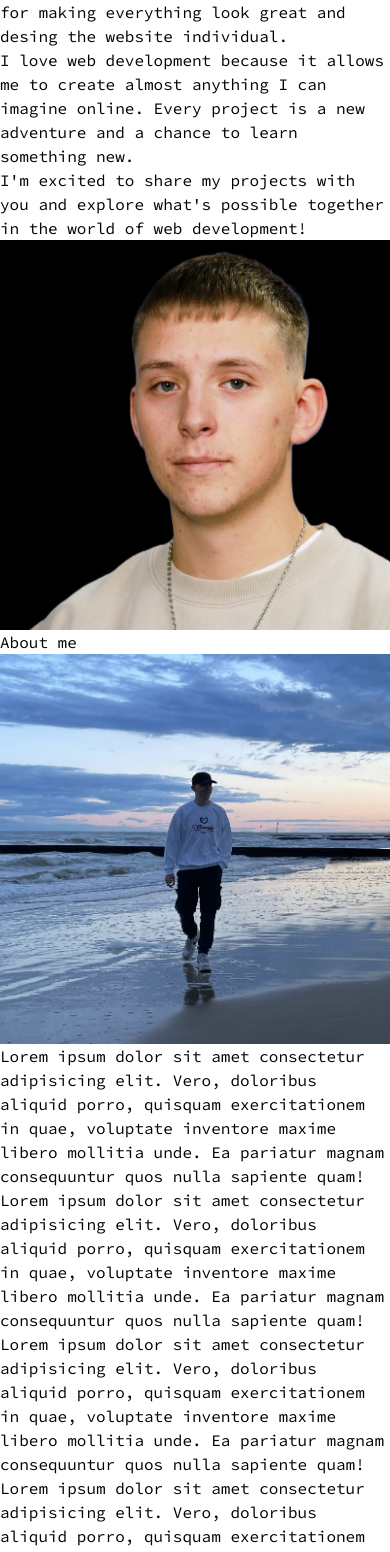
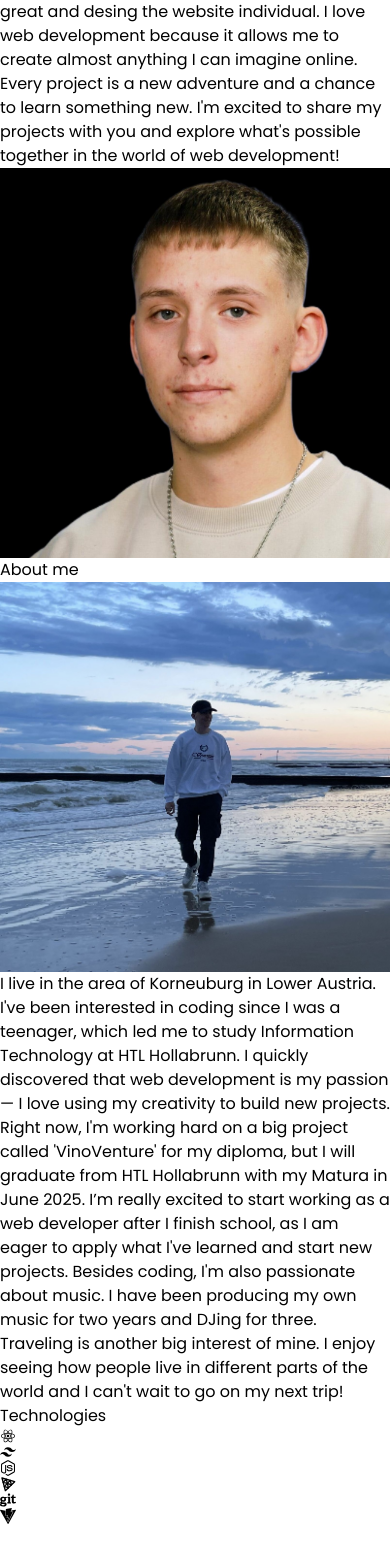
Before and after one commit to 13nico01/portfolio, a React (Vite) app: page / in a window 390 px wide. Shown: the part 435-1987 px from the top of the page. After the commit the page ends 1959 px from the top, so only its background shows below. Built offline with nearby package versions, Linux system fonts and the light colour scheme.

Commit message:
added technologies component

```diff
--- a/src/App.jsx
+++ b/src/App.jsx
@@ -2,6 +2,7 @@ import React from "react";
 import Navbar from "./Components/Navbar";
 import Hero from "./Components/Hero";
 import About from "./Components/About";
+import Technologies from "./Components/Technologies";
 
 const App = () => {
   return (
@@ -13,6 +14,7 @@ const App = () => {
         <Navbar />
         <Hero />
         <About />
+        <Technologies/>
       </div>
     </div>
   );
--- a/src/Components/About.jsx
+++ b/src/Components/About.jsx
@@ -1,41 +1,25 @@
 import aboutPic from "../assets/images/nico-ocean.jpg";
+import { ABOUT_TEXT } from "../Constants";
 
 const About = () => {
   return (
     <div className="border-b border-neutral-900 pb-4">
-      <h2 className="my-20 text-center text-4xl font-light bg-gradient-to-r from-slate-200 to-neutral-500 bg-clip-text text-transparent">
+      <h2 className="mt-28 mb-8 lg:mb-24 text-center text-4xl font-light bg-gradient-to-r from-slate-200 to-neutral-500 bg-clip-text text-transparent">
         About me
       </h2>
       <div className="flex flex-wrap">
         <div className="w-full lg:w-1/2 lg:p-4">
           <div className="flex items-center justify-center">
-            <img className=" rounded-2xl h-96 my-2" src={aboutPic} alt="About Picture" />
+            <img
+              className=" rounded-2xl h-96 w-96 mb-8"
+              src={aboutPic}
+              alt="About Picture"
+            />
           </div>
         </div>
         <div className="w-full lg:w-1/2 sm:py-4">
           <div className="flex justify-center">
-            <p className=" tracking-tighter my-2 leading-7">
-              Lorem ipsum dolor sit amet consectetur adipisicing elit. Vero,
-              doloribus aliquid porro, quisquam exercitationem in quae,
-              voluptate inventore maxime libero mollitia unde. Ea pariatur
-              magnam consequuntur quos nulla sapiente quam!
-              Lorem ipsum dolor sit amet consectetur adipisicing elit. Vero,
-              doloribus aliquid porro, quisquam exercitationem in quae,
-              voluptate inventore maxime libero mollitia unde. Ea pariatur
-              magnam consequuntur quos nulla sapiente quam!
-              Lorem ipsum dolor sit amet consectetur adipisicing elit. Vero,
-              doloribus aliquid porro, quisquam exercitationem in quae,
-              voluptate inventore maxime libero mollitia unde. Ea pariatur
-              magnam consequuntur quos nulla sapiente quam!
-              Lorem ipsum dolor sit amet consectetur adipisicing elit. Vero,
-              doloribus aliquid porro, quisquam exercitationem in quae,
-              voluptate inventore maxime libero mollitia unde. Ea pariatur
-              magnam consequuntur quos nulla sapiente quam!
-              Lorem ipsum dolor sit amet consectetur adipisicing elit. Vero,
-              doloribus aliquid porro, quisquam exercitationem in quae,
-              voluptate inventore maxime libero mollitia unde. Ea pariatur
-              magnam consequuntur quos nulla sapiente quam!
-            </p>
+            <p className=" tracking-tight font-extralight text-lg my-2 leading-8">{ABOUT_TEXT}</p>
           </div>
         </div>
       </div>
--- a/src/Components/Hero.jsx
+++ b/src/Components/Hero.jsx
@@ -1,4 +1,5 @@
 import profile from "../assets/images/Nico-portrait-black.jpg";
+import { HERO_TEXT } from "../Constants";
 
 const Hero = () => {
   return (
@@ -12,19 +13,7 @@ const Hero = () => {
             <span className=" lowercase bg-gradient-to-r from-blue-700 via-slate-500 to-green-700 bg-clip-text text-4xl tracking-tight text-transparent">
               Web-Developer
             </span>
-            <p className="my-2 max-w-xl py-6 tracking-tighter leading-7">
-              I'm Nico, a 18 year old web developer from Austria with a strong
-              passion for building websites. I've been working in web
-              development for almost 5 years now.
-              <br /> My favorite tools are ReactJS for building the front-end
-              and Tailwind CSS for making everything look great and desing the
-              website individual.
-              <br /> I love web development because it allows me to create
-              almost anything I can imagine online. Every project is a new
-              adventure and a chance to learn something new.
-              <br /> I'm excited to share my projects with you and explore
-              what's possible together in the world of web development!
-            </p>
+            <p className="my-2 max-w-xl py-6 tracking-tight leading-8 font-extralight text-lg">{HERO_TEXT}</p>
           </div>
         </div>
         <div className="w-full lg:w-1/2 lg:p-8">
--- /dev/null
+++ b/src/Components/Technologies.jsx
@@ -0,0 +1,36 @@
+import { RiReactjsFill } from "react-icons/ri";
+import { RiTailwindCssFill } from "react-icons/ri";
+import { FaNodeJs } from "react-icons/fa";
+import { TbBrandThreejs } from "react-icons/tb";
+import { FaG, FaGit } from "react-icons/fa6";
+import { SiVite } from "react-icons/si";
+
+const Technologies = () => {
+  return (
+    <div className="border-b b-neutral-800 pb-24">
+      <h2 className="my-20 text-center text-4xl">Technologies</h2>
+      <div className="flex flex-wrap justify-center items-center gap-12">
+        <div className="rounded-2xl border-4 border-neutral-500 p-4">
+          <RiReactjsFill className="text-7xl text-cyan-400" />
+        </div>
+        <div className="rounded-2xl border-4 border-neutral-500 p-4">
+          <RiTailwindCssFill className="text-7xl text-cyan-400" />
+        </div>
+        <div className="rounded-2xl border-4 border-neutral-500 p-4">
+          <FaNodeJs className="text-7xl text-green-700" />
+        </div>
+        <div className="rounded-2xl border-4 border-neutral-500 p-4">
+          <TbBrandThreejs className="text-7xl" />
+        </div>
+        <div className="rounded-2xl border-4 border-neutral-500 p-4">
+          <FaGit className="text-7xl" />
+        </div>
+        <div className="rounded-2xl border-4 border-neutral-500 p-4">
+          <SiVite className="text-7xl text-pink-400" />
+        </div>
+      </div>
+    </div>
+  );
+};
+
+export default Technologies;
--- /dev/null
+++ b/src/Constants.js
@@ -0,0 +1,5 @@
+export const HERO_TEXT =
+  "I am Nico, a 18 year old web developer from Austria with a strong passion for building websites. I have been working in webdevelopment for almost 5 years now. My favorite tools are ReactJS for building the front-end and Tailwind CSS for making everything look great and desing the website individual. I love web development because it allows me to create almost anything I can imagine online. Every project is a new adventure and a chance to learn something new. I'm excited to share my projects with you and explore what's possible together in the world of web development!";
+
+export const ABOUT_TEXT =
+  "I live in the area of Korneuburg in Lower Austria. I've been interested in coding since I was a teenager, which led me to study Information Technology at HTL Hollabrunn. I quickly discovered that web development is my passion — I love using my creativity to build new projects. Right now, I'm working hard on a big project called 'VinoVenture' for my diploma, but I will graduate from HTL Hollabrunn with my Matura in June 2025. I’m really excited to start working as a web developer after I finish school, as I am eager to apply what I've learned and start new projects. Besides coding, I'm also passionate about music. I have been producing my own music for two years and DJing for three. Traveling is another big interest of mine. I enjoy seeing how people live in different parts of the world and I can't wait to go on my next trip!";
--- a/src/index.css
+++ b/src/index.css
@@ -1,8 +1,6 @@
-@import url("https://fonts.googleapis.com/css2?family=Source+Code+Pro:ital,wght@0,200..900;1,200..900&display=swap");
-@tailwind base;
+@import url('https://fonts.googleapis.com/css2?family=Poppins:ital,wght@0,100;0,200;0,300;0,400;0,500;0,600;0,700;0,800;0,900;1,100;1,200;1,300;1,400;1,500;1,600;1,700;1,800;1,900&display=swap');@tailwind base;
 @tailwind components;
 @tailwind utilities;
 
 :root {
-  font-family: "Source Code Pro", monospace;
-}
+  font-family: "Poppins", sans-serif;}
```
